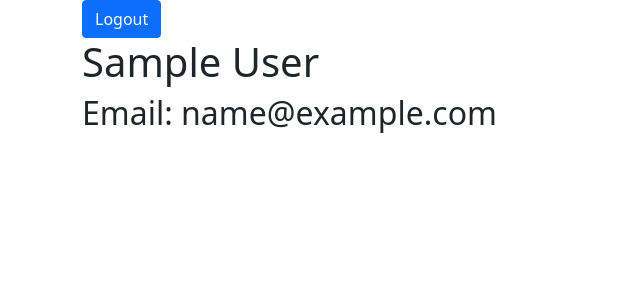
After one commit to robynlgy/Flask-notes, a Flask app: a page that uses templates/base.html in a window 1280 px wide. The commit adds this page. Shown: the top 300 px of the page, without its empty margins (0-640 px from the left). Run offline with Flask 2, Linux system fonts and the light colour scheme; the visitor is signed in with stand-in values (Sample User, id 1); tables that the repository leaves empty hold one stand-in row (values such as "Sample post").

Commit message:
code review

```diff
--- a/app.py
+++ b/app.py
@@ -1,8 +1,8 @@
 """Flask app for Notes"""
 
-from flask import Flask, render_template, redirect, request, flash, jsonify
+from flask import Flask, render_template, redirect, request, flash, jsonify, session
 from models import  db, connect_db, User
-from forms import RegisterForm
+from forms import RegisterForm, LoginForm, CSRFProtectForm
 
 app = Flask(__name__)
 app.config['SECRET_KEY'] = "oh-so-secret"
@@ -19,11 +19,10 @@ def get_homepage():
 
     return redirect("/register")
 
-    # Make sure you are using WTForms and that your password input hides the    characters that the user is typing!
-
 @app.route("/register", methods=["GET", "POST"])
 def register():
-    """Register user: Show a form that when submitted will register/create a user. This form should accept a username, password, email, first_name, and last_name."""
+    """Register user: Show a form that when submitted will register/create a user.
+    This form should accept a username, password, email, first_name, and last_name."""
 
     form = RegisterForm()
 
@@ -40,17 +39,51 @@ def register():
         db.session.add(user)
         db.session.commit()
 
-        return redirect("/secret")
+        return redirect(f"/users/{username}")
 
     else:
         return render_template("register.html", form=form)
 
-# GET /login
-# Show a form that when submitted will login a user. This form should accept a username and a password.
+@app.route("/login", methods=["GET", "POST"])
+def login():
+    """Produce login form or handle login."""
 
-# Make sure you are using WTForms and that your password input hides the characters that the user is typing!
+    form = LoginForm()
 
-# POST /login
-# Process the login form, ensuring the user is authenticated and going to /secret if so.
-# GET /secret
-# Return the text “You made it!” (don’t worry, we’ll get rid of this soon)
+    if form.validate_on_submit():
+        username = form.username.data
+        password = form.password.data
+        user = User.authenticate(username, password)
+
+        if user:
+            session["username"] = user.username  # keep logged in
+            return redirect(f"/users/{username}")
+
+        else:
+            form.username.errors = ["Incorrect username/password"]
+
+    return render_template("login.html", form=form)
+
+@app.get("/users/<username>")
+def show_user(username):
+    """ Show user's profile and their notes """
+
+    if "username" not in session:
+        flash("You must be logged in to view!")
+        return redirect("/")
+
+    else:
+        user = User.query.get_or_404(username)
+        form = CSRFProtectForm()
+        return render_template("user.html", user=user, form=form)
+
+@app.post("/logout")
+def logout():
+    """Logs user out and redirects to homepage."""
+
+    form = CSRFProtectForm()
+
+    if form.validate_on_submit():
+        session.pop("username", None)
+
+    return redirect("/")
--- a/forms.py
+++ b/forms.py
@@ -17,3 +17,16 @@ class RegisterForm(FlaskForm):
                     validators = [InputRequired()])
     last_name = StringField("Last Name: ",
                     validators = [InputRequired()])
+
+
+class LoginForm(FlaskForm):
+    """Form for login user."""
+
+    username = StringField("Username: ",
+                validators = [InputRequired()])
+    password = PasswordField("Password: ",
+                validators = [InputRequired()])
+
+
+class CSRFProtectForm(FlaskForm):
+    """Form just for CSRF Protection"""
--- a/templates/index.html
+++ /dev/null
@@ -1,4 +0,0 @@
-{% extends 'base.html' %} {% block content %}
-<!-- <h1>{{user.first_name}} {{user.last_name}}</h1> -->
-<h1>user name!</h1>
-{% endblock %}
--- /dev/null
+++ b/templates/user.html
@@ -0,0 +1,18 @@
+{% extends 'base.html' %}
+
+{% block content %}
+{% if 'username' in session %}
+
+<form action="/logout" method="POST">
+    {{ form.hidden_tag() }}
+    <button type="submit" class="btn btn-primary">Logout</button>
+</form>
+
+{% endif %}
+
+<h1>{{ user.first_name }} {{ user.last_name }}</h1>
+
+<h2>Email: {{ user.email }}</h2>
+
+
+{% endblock %}
```
Also changed, not shown: templates/base.html (+5 -7 lines), templates/login.html (added, +24 -0 lines), templates/register.html (+7 -1 lines).
